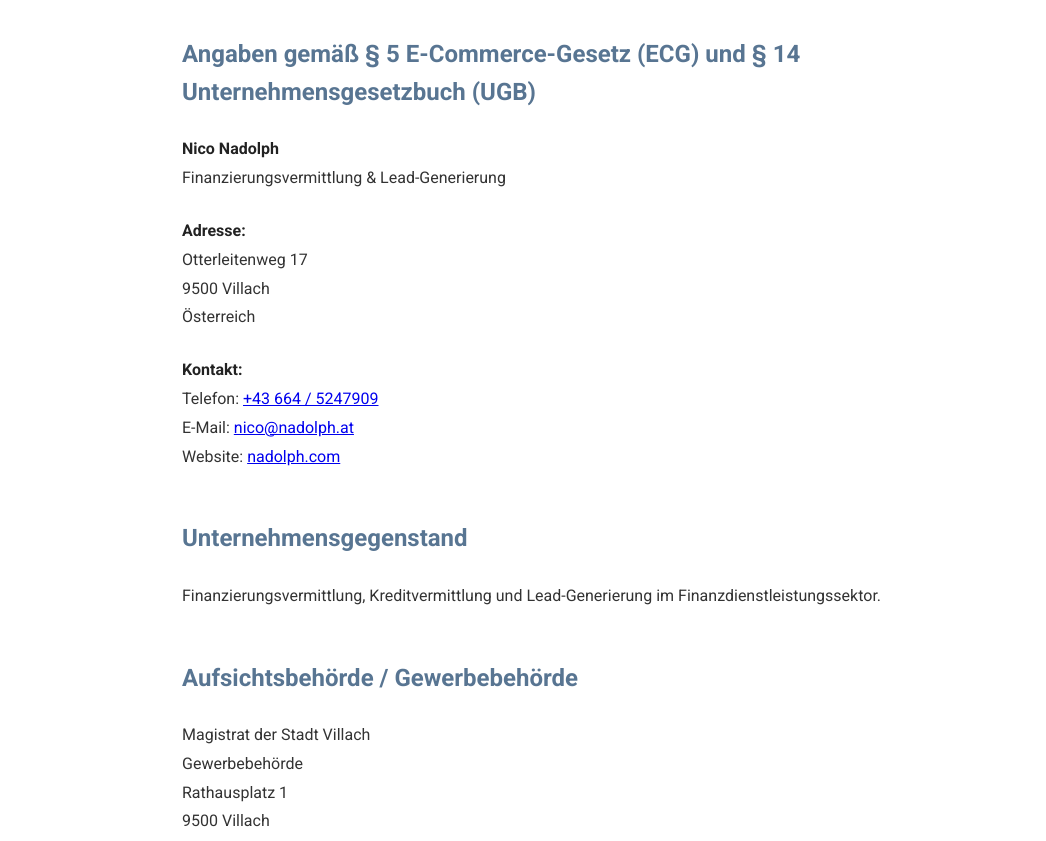
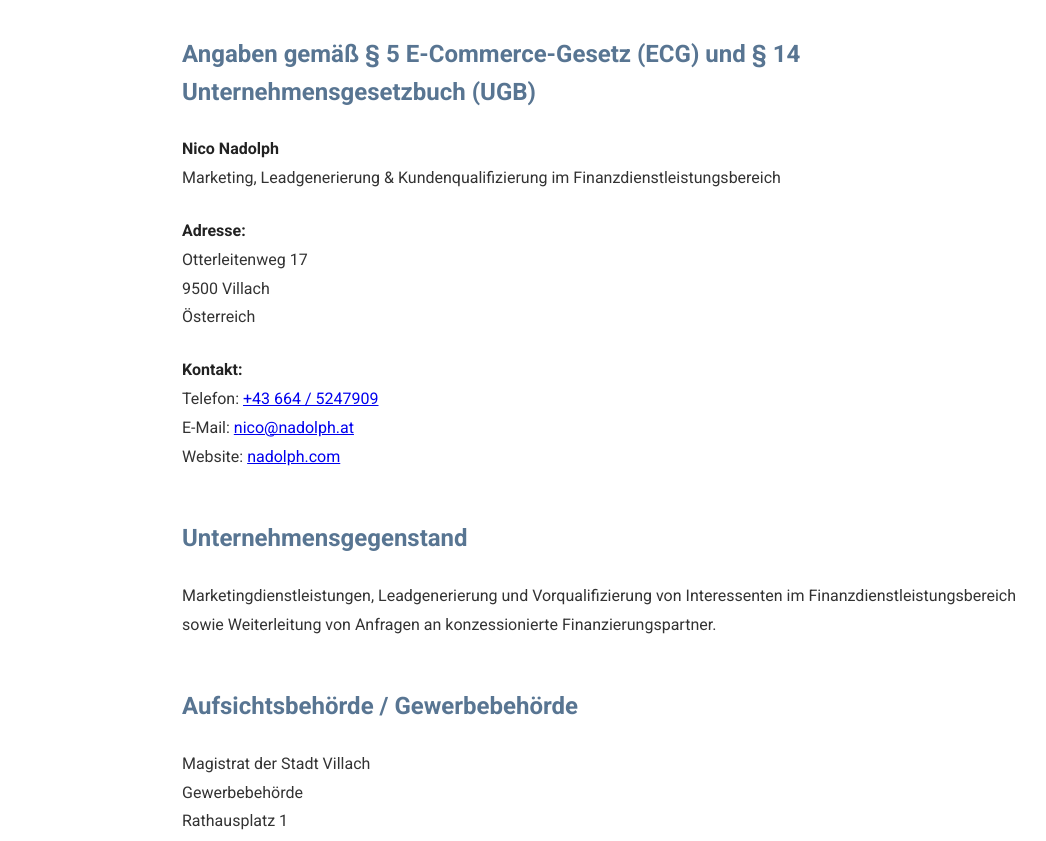
Before and after one commit to SenecoVeritas/Finanzierungs-Funnel, a plain HTML site: page impressum.html in a window 1280 px wide. Shown: the part 247-1088 px from the top of the page, without its empty margins (32-1078 px from the left). Drawn offline with Linux system fonts and the light colour scheme.

Commit message:
Impressum: Rechtssichere Abgrenzung Marketing vs. Finanzberatung
Änderung 1 - Überschrift/Tätigkeitsbeschreibung:
ALT: "Finanzierungsvermittlung & Lead-Generierung"
NEU: "Marketing, Leadgenerierung & Kundenqualifizierung im Finanzdienstleistungsbereich"

Änderung 2 - Unternehmensgegenstand:
ALT: "Finanzierungsvermittlung, Kreditvermittlung und Lead-Generierung im Finanzdienstleistungssektor."
NEU: "Marketingdienstleistungen, Leadgenerierung und Vorqualifizierung von Interessenten im Finanzdienstleistungsbereich sowie Weiterleitung von Anfragen an konzessionierte Finanzierungspartner."

✓ Keine Begriffe "Finanzierungsvermittlung" oder "Kreditvermittlung" mehr
✓ Klare Abgrenzung: Nico Nadolph = Marketing/Vorqualifizierung
✓ RS Finance Hinweise bleiben unverändert
✓ Nur Impressum geändert, kein Design/Layout
✓ Rechtlich sauber

```diff
--- a/impressum.html
+++ b/impressum.html
@@ -72,7 +72,7 @@
         <h2>Angaben gemäß § 5 E-Commerce-Gesetz (ECG) und § 14 Unternehmensgesetzbuch (UGB)</h2>
 
         <p><strong>Nico Nadolph</strong><br>
-        Finanzierungsvermittlung & Lead-Generierung</p>
+        Marketing, Leadgenerierung & Kundenqualifizierung im Finanzdienstleistungsbereich</p>
 
         <p><strong>Adresse:</strong><br>
         Otterleitenweg 17<br>
@@ -85,7 +85,7 @@
         Website: <a href="https://nadolph.com" target="_blank">nadolph.com</a></p>
 
         <h2>Unternehmensgegenstand</h2>
-        <p>Finanzierungsvermittlung, Kreditvermittlung und Lead-Generierung im Finanzdienstleistungssektor.</p>
+        <p>Marketingdienstleistungen, Leadgenerierung und Vorqualifizierung von Interessenten im Finanzdienstleistungsbereich sowie Weiterleitung von Anfragen an konzessionierte Finanzierungspartner.</p>
 
         <h2>Aufsichtsbehörde / Gewerbebehörde</h2>
         <p>Magistrat der Stadt Villach<br>
```
